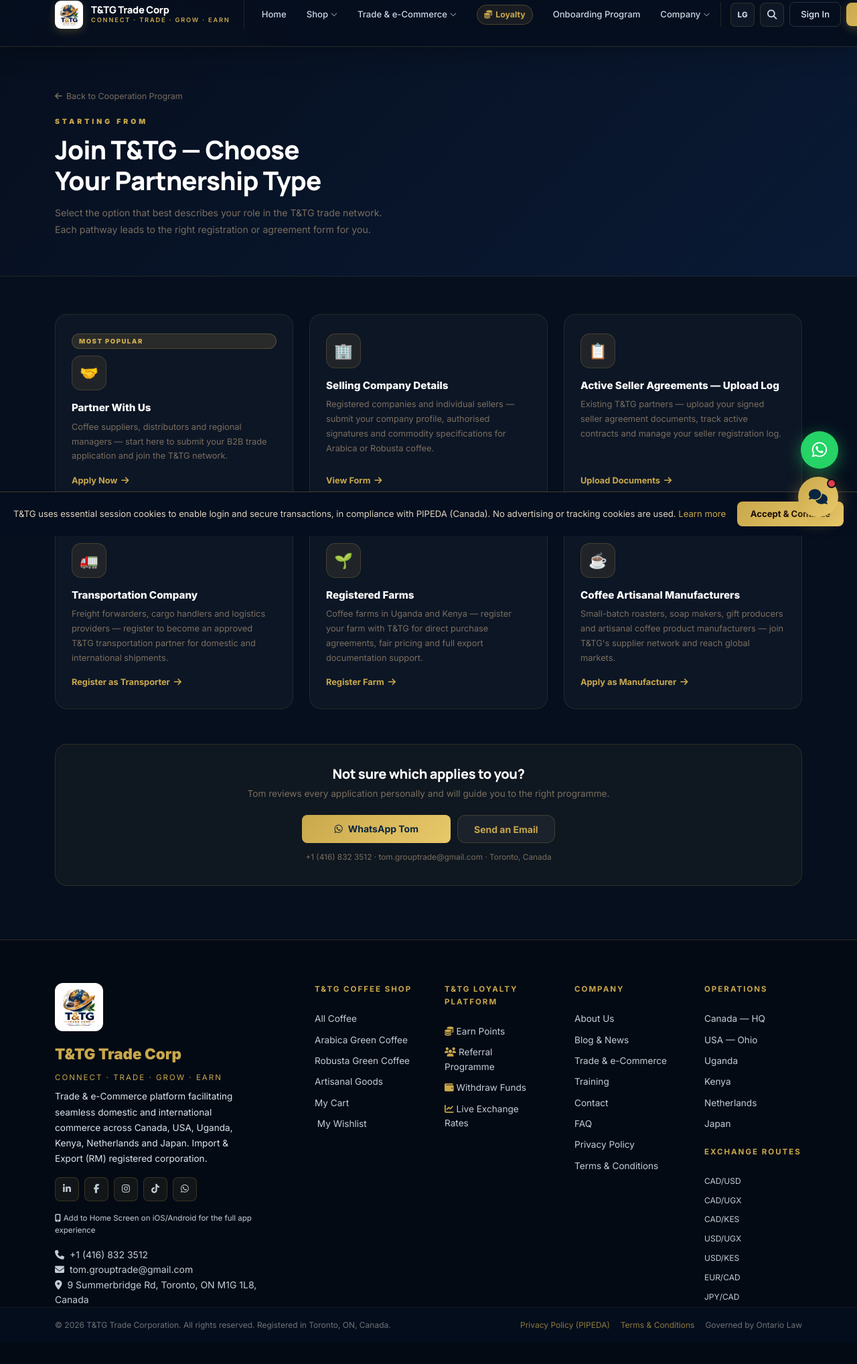
After one commit to Keplas/tntg-corp, a Django app: page /services/join/ in a window 1280 px wide; the page is wider, and only the part inside the window is pictured. The commit adds this page. Shown: that part at 67% size. Run offline with Django 5.2, Linux system fonts and the light colour scheme; data comes from the database, SQL or seed files in the repository.

Commit message:
Add join_program selection page: Partner With Us, Selling Company, Seller Agreements, Transport, Farms, Manufacturers

```diff
--- a/services/urls.py
+++ b/services/urls.py
@@ -3,6 +3,7 @@ from . import views
 
 urlpatterns = [
     path('', views.trade_ecommerce, name='trade_ecommerce'),
+    path('join/', views.join_program, name='join_program'),
     path('cooperation-program/', views.cooperation_program, name='cooperation_program'),
     path('import-export/', views.import_export, name='import_export'),
     path('forex/', views.forex,     name='forex'),
--- a/services/views.py
+++ b/services/views.py
@@ -252,3 +252,7 @@ def trade_form_download(request):
 
 def cooperation_program(request):
     return render(request, 'services/cooperation_program.html')
+
+
+def join_program(request):
+    return render(request, 'services/join_program.html')
--- a/templates/core/home.html
+++ b/templates/core/home.html
@@ -331,7 +331,7 @@
  <div class="tg-card-body">
  <h5 class="tg-card-title">T&TG Cooperation Program</h5>
  <p class="tg-card-text">Coffee suppliers, distributors and regional managers across Canada, USA, Uganda, Kenya, Netherlands and Japan — join the T&TG network.</p>
- <a href="{% url 'cooperation_program' %}" class="tg-card-btn">Join the Programme <i class="fas fa-arrow-right"></i></a>
+ <a href="{% url 'join_program' %}" class="tg-card-btn">Join the Programme <i class="fas fa-arrow-right"></i></a>
  </div>
  </div>
  </div>
--- a/templates/services/cooperation_program.html
+++ b/templates/services/cooperation_program.html
@@ -26,7 +26,7 @@
       Build a long-term trade partnership across Canada, USA, Uganda, Kenya, Netherlands and Japan.
     </p>
     <div style="display:flex;flex-wrap:wrap;gap:10px">
-      <a href="{% url 'trade_apply' %}" class="btn btn-gold px-5 py-3" style="font-weight:800;font-size:.95rem">
+      <a href="{% url 'join_program' %}" class="btn btn-gold px-5 py-3" style="font-weight:800;font-size:.95rem">
         <i class="fas fa-handshake me-2"></i>Apply to Join
       </a>
       <a href="https://wa.me/14168323512" target="_blank" class="btn py-3 px-4" style="background:rgba(37,211,102,.1);border:1px solid rgba(37,211,102,.3);color:#25d366;font-weight:700">
@@ -172,7 +172,7 @@
         <div style="font-size:1.8rem;margin-bottom:8px">👤</div>
         <h6 style="color:#fff;font-weight:800;margin-bottom:4px">Tom Ssembiito</h6>
         <div style="color:#7a6e5f;font-size:.74rem;margin-bottom:18px">Founder & Managing Director<br>T&TG Trade Corporation, Toronto</div>
-        <a href="{% url 'trade_apply' %}" class="btn btn-gold w-100 mb-2" style="font-weight:800">Apply to Join Programme</a>
+        <a href="{% url 'join_program' %}" class="btn btn-gold w-100 mb-2" style="font-weight:800">Apply to Join Programme</a>
         <a href="https://wa.me/14168323512" target="_blank" class="btn w-100" style="background:rgba(37,211,102,.1);border:1px solid rgba(37,211,102,.3);color:#25d366;border-radius:12px;font-weight:700">
           <i class="fab fa-whatsapp me-2"></i>WhatsApp Tom
         </a>
--- /dev/null
+++ b/templates/services/join_program.html
@@ -0,0 +1,115 @@
+{% extends 'base.html' %}
+{% block title %}Join T&TG — Choose Your Programme{% endblock %}
+{% block content %}
+<style>
+  .jp-hero { background:linear-gradient(135deg,#060f1e 0%,#0a1a35 100%); padding:60px 0 40px; border-bottom:1px solid rgba(201,168,76,.12); }
+  .jp-card { background:rgba(255,255,255,.03); border:1px solid rgba(201,168,76,.12); border-radius:18px; padding:28px 24px; cursor:pointer; transition:all .25s; text-decoration:none; display:flex; flex-direction:column; height:100%; }
+  .jp-card:hover { border-color:rgba(201,168,76,.45); background:rgba(201,168,76,.06); transform:translateY(-4px); box-shadow:0 16px 40px rgba(0,0,0,.25); }
+  .jp-icon { width:52px; height:52px; border-radius:14px; background:rgba(201,168,76,.1); border:1px solid rgba(201,168,76,.2); display:flex; align-items:center; justify-content:center; font-size:1.4rem; margin-bottom:16px; flex-shrink:0; }
+  .jp-title { color:#fff; font-weight:800; font-size:.95rem; margin-bottom:8px; line-height:1.3; }
+  .jp-desc { color:#7a6e5f; font-size:.8rem; line-height:1.7; flex:1; }
+  .jp-arrow { color:#c9a84c; font-size:.8rem; font-weight:700; margin-top:16px; display:flex; align-items:center; gap:6px; }
+  .jp-badge { font-size:.6rem; font-weight:900; letter-spacing:1.5px; text-transform:uppercase; padding:3px 10px; border-radius:20px; display:inline-block; margin-bottom:10px; }
+</style>
+
+<!-- Hero -->
+<section class="jp-hero">
+  <div class="container">
+    <a href="{% url 'cooperation_program' %}" style="color:#7a6e5f;font-size:.78rem;text-decoration:none;display:inline-flex;align-items:center;gap:6px;margin-bottom:20px">
+      <i class="fas fa-arrow-left"></i> Back to Cooperation Program
+    </a>
+    <div style="font-size:.65rem;font-weight:900;letter-spacing:4px;color:#c9a84c;margin-bottom:10px;text-transform:uppercase">Starting From</div>
+    <h1 style="color:#fff;font-weight:900;font-size:clamp(1.6rem,4vw,2.4rem);margin-bottom:12px;line-height:1.2">
+      Join T&TG — Choose<br>Your Partnership Type
+    </h1>
+    <p style="color:#7a6e5f;max-width:520px;line-height:1.8;font-size:.88rem">
+      Select the option that best describes your role in the T&TG trade network. Each pathway leads to the right registration or agreement form for you.
+    </p>
+  </div>
+</section>
+
+<!-- Selection Cards -->
+<section style="background:#060f1e;padding:56px 0 80px">
+<div class="container">
+  <div class="row g-4">
+
+    <!-- 1. Partner With Us -->
+    <div class="col-md-6 col-lg-4">
+      <a href="{% url 'trade_apply' %}" class="jp-card">
+        <span class="jp-badge" style="background:rgba(201,168,76,.15);color:#c9a84c;border:1px solid rgba(201,168,76,.25)">Most Popular</span>
+        <div class="jp-icon">🤝</div>
+        <div class="jp-title">Partner With Us</div>
+        <div class="jp-desc">Coffee suppliers, distributors and regional managers — start here to submit your B2B trade application and join the T&TG network.</div>
+        <div class="jp-arrow">Apply Now <i class="fas fa-arrow-right"></i></div>
+      </a>
+    </div>
+
+    <!-- 2. Selling Company Details -->
+    <div class="col-md-6 col-lg-4">
+      <a href="{% url 'import_export' %}#seller-agreement" class="jp-card">
+        <div class="jp-icon">🏢</div>
+        <div class="jp-title">Selling Company Details</div>
+        <div class="jp-desc">Registered companies and individual sellers — submit your company profile, authorised signatures and commodity specifications for Arabica or Robusta coffee.</div>
+        <div class="jp-arrow">View Form <i class="fas fa-arrow-right"></i></div>
+      </a>
+    </div>
+
+    <!-- 3. Active Seller Agreements Upload Log -->
+    <div class="col-md-6 col-lg-4">
+      <a href="{% url 'import_export' %}#seller-log" class="jp-card">
+        <div class="jp-icon">📋</div>
+        <div class="jp-title">Active Seller Agreements — Upload Log</div>
+        <div class="jp-desc">Existing T&TG partners — upload your signed seller agreement documents, track active contracts and manage your seller registration log.</div>
+        <div class="jp-arrow">Upload Documents <i class="fas fa-arrow-right"></i></div>
+      </a>
+    </div>
+
+    <!-- 4. Transportation Company -->
+    <div class="col-md-6 col-lg-4">
+      <a href="{% url 'trade_apply' %}?type=transport" class="jp-card">
+        <div class="jp-icon">🚛</div>
+        <div class="jp-title">Transportation Company</div>
+        <div class="jp-desc">Freight forwarders, cargo handlers and logistics providers — register to become an approved T&TG transportation partner for domestic and international shipments.</div>
+        <div class="jp-arrow">Register as Transporter <i class="fas fa-arrow-right"></i></div>
+      </a>
+    </div>
+
+    <!-- 5. Registered Farms -->
+    <div class="col-md-6 col-lg-4">
+      <a href="{% url 'trade_apply' %}?type=farm" class="jp-card">
+        <div class="jp-icon">🌱</div>
+        <div class="jp-title">Registered Farms</div>
+        <div class="jp-desc">Coffee farms in Uganda and Kenya — register your farm with T&TG for direct purchase agreements, fair pricing and full export documentation support.</div>
+        <div class="jp-arrow">Register Farm <i class="fas fa-arrow-right"></i></div>
+      </a>
+    </div>
+
+    <!-- 6. Coffee Artisanal Manufacturers -->
+    <div class="col-md-6 col-lg-4">
+      <a href="{% url 'trade_apply' %}?type=manufacturer" class="jp-card">
+        <div class="jp-icon">☕</div>
+        <div class="jp-title">Coffee Artisanal Manufacturers</div>
+        <div class="jp-desc">Small-batch roasters, soap makers, gift producers and artisanal coffee product manufacturers — join T&TG's supplier network and reach global markets.</div>
+        <div class="jp-arrow">Apply as Manufacturer <i class="fas fa-arrow-right"></i></div>
+      </a>
+    </div>
+
+  </div>
+
+  <!-- Bottom CTA -->
+  <div style="text-align:center;margin-top:52px;padding:32px;background:rgba(201,168,76,.05);border:1px solid rgba(201,168,76,.15);border-radius:18px">
+    <h5 style="color:#fff;font-weight:800;margin-bottom:8px">Not sure which applies to you?</h5>
+    <p style="color:#7a6e5f;font-size:.85rem;margin-bottom:20px">Tom reviews every application personally and will guide you to the right programme.</p>
+    <div style="display:flex;gap:10px;justify-content:center;flex-wrap:wrap">
+      <a href="https://wa.me/14168323512" target="_blank" class="btn btn-gold px-5" style="font-weight:700">
+        <i class="fab fa-whatsapp me-2"></i>WhatsApp Tom
+      </a>
+      <a href="mailto:tom.grouptrade@gmail.com" class="btn px-4" style="background:rgba(255,255,255,.05);border:1px solid rgba(201,168,76,.2);color:#c9a84c;border-radius:12px;font-weight:700">
+        Send an Email
+      </a>
+    </div>
+    <div style="margin-top:12px;color:#7a6e5f;font-size:.74rem">+1 (416) 832 3512 · tom.grouptrade@gmail.com · Toronto, Canada</div>
+  </div>
+</div>
+</section>
+{% endblock %}
```
